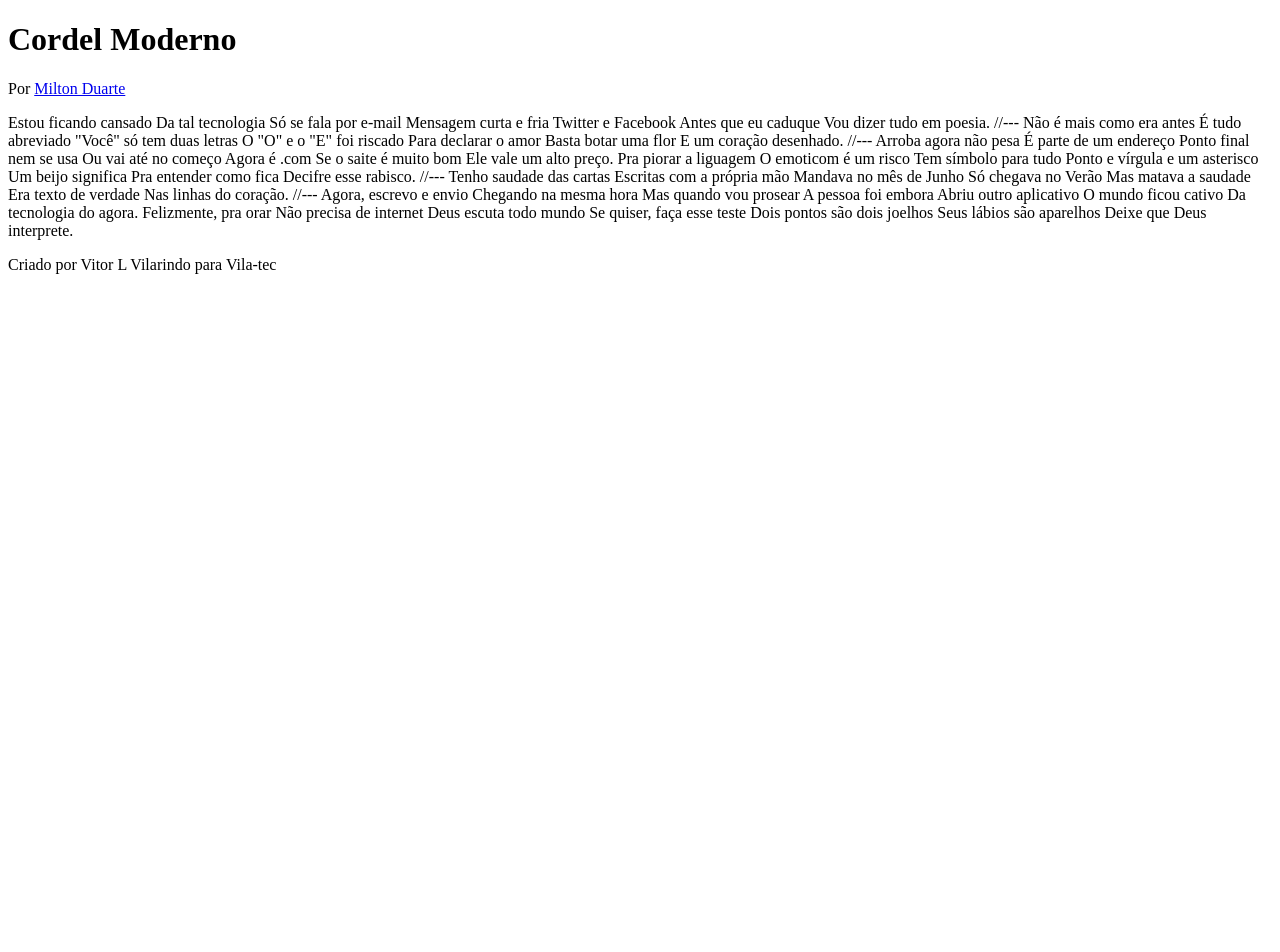
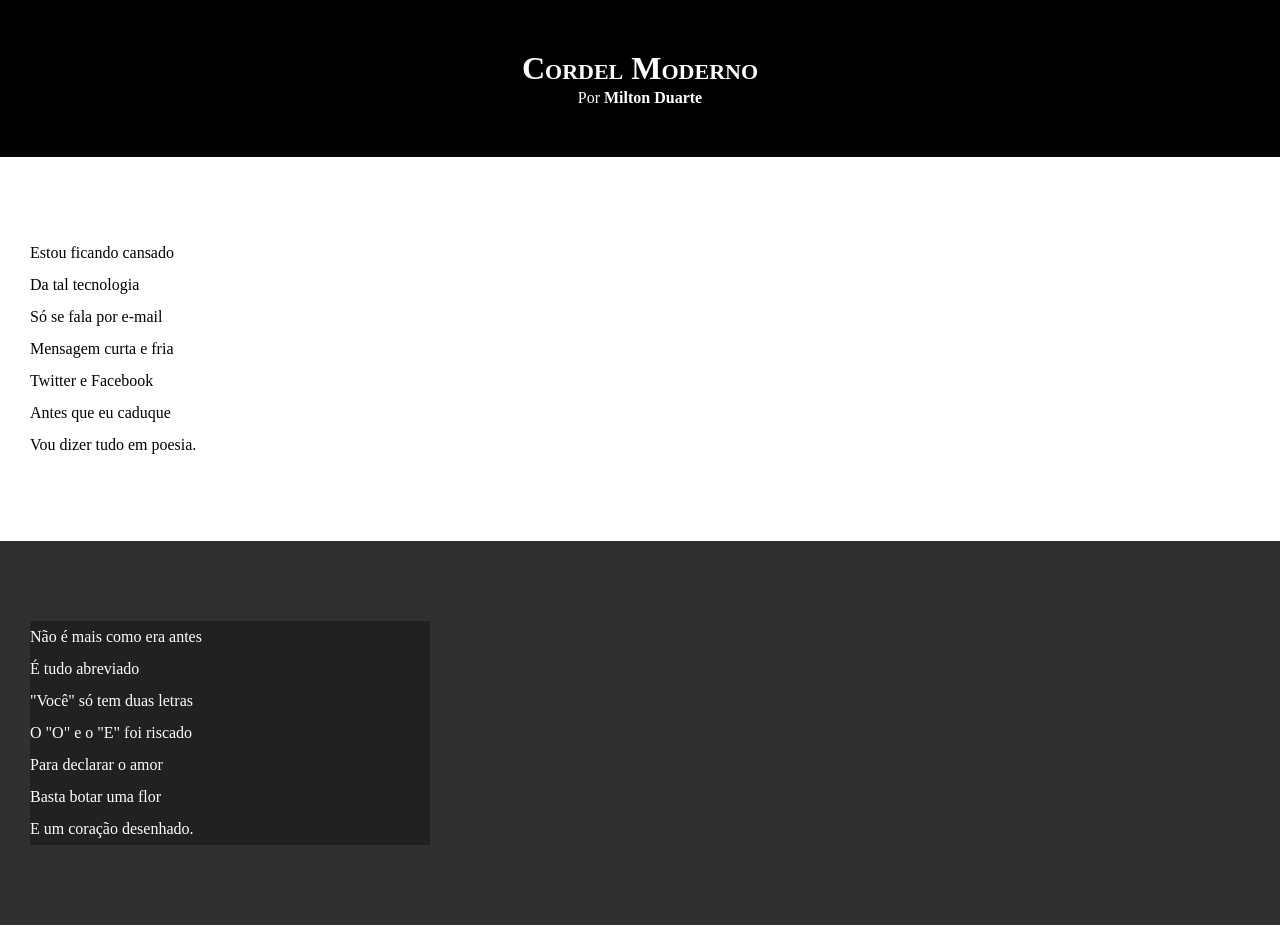
Before and after one commit to vitorvilarindo/desafios-html-css, a plain HTML site: page d012/index.html in a window 1280 px wide. Shown: the top 952 px of the page. Before the commit the page ends 800 px from the top, so only its background shows below. Drawn offline with Linux system fonts and the light colour scheme.

Commit message:
atualizei os estilos dos textos e blocos

```diff
--- /dev/null
+++ b/d012/estilos/style.css
@@ -0,0 +1,67 @@
+@charset "UTF-8";
+
+* {
+    margin: 0px;
+    padding: 0px;
+}
+
+html, body {
+    min-height: 100vh;
+    background-color: lightslategray;
+}
+
+header {
+    text-align: center;
+    color: white;
+    background-color: black;
+}
+
+header > h1 {
+    padding-top: 50px;
+    font-variant: small-caps;
+}
+
+header > p {
+    padding-top: 2px;
+    padding-bottom: 50px;
+}
+
+a {
+    text-decoration: none;
+    font-weight: bold;
+    color: white;
+}
+
+a:hover {
+    text-decoration: underline;
+}
+
+section {
+    padding-top: 10vh;
+    padding-left: 30px;
+    padding-bottom: 10vh;
+    line-height: 2em;
+}
+
+section.normal {
+    background-color: white;
+    color: black;
+}
+
+section.especial {
+    background-color: rgb(48, 48, 48);
+    color: white;
+}
+
+section.especial > p {
+    width: 400px;
+    background-color: rgba(0, 0, 0, 0.308);
+}
+
+footer {
+    font-family: Arial, Helvetica, sans-serif;
+    text-align: center;
+    background-color: black;
+    color: white;
+    padding: 10px;
+}
--- a/d012/index.html
+++ b/d012/index.html
@@ -6,10 +6,9 @@
     <meta name="viewport" content="width=device-width, initial-scale=1.0">
     <title>Cordel Moderno</title>
 
-    <link rel="stylesheet" href="style.css">
+    <link rel="stylesheet" href="estilos/style.css">
 </head>
 <body>
-    <main>
         <header>
             <h1>
                 Cordel Moderno
@@ -20,71 +19,90 @@
 
         </header>
 
-        Estou ficando cansado
-        Da tal tecnologia
-        Só se fala por e-mail
-        Mensagem curta e fria
-        Twitter e Facebook
-        Antes que eu caduque
-        Vou dizer tudo em poesia.
+        <section class="normal">
+            <p>
+                Estou ficando cansado<br>
+                Da tal tecnologia<br>
+                Só se fala por e-mail<br>
+                Mensagem curta e fria<br>
+                Twitter e Facebook<br>
+                Antes que eu caduque<br>
+                Vou dizer tudo em poesia.<br>
+            </p>
+        </section>
 
-        //---
 
-        Não é mais como era antes
-        É tudo abreviado
-        "Você" só tem duas letras
-        O "O" e o "E" foi riscado
-        Para declarar o amor
-        Basta botar uma flor
-        E um coração desenhado.
+        <section class="especial">
+            <p>
+                Não é mais como era antes<br>
+                É tudo abreviado<br>
+                "Você" só tem duas letras<br>
+                O "O" e o "E" foi riscado<br>
+                Para declarar o amor<br>
+                Basta botar uma flor<br>
+                E um coração desenhado.<br>
+            </p>
+        </section>
 
-        //---
+        <section class="normal">
+            <p>
+                Arroba agora não pesa<br>
+                É parte de um endereço<br>
+                Ponto final nem se usa<br>
+                Ou vai até no começo<br>
+                Agora é .com<br>
+                Se o saite é muito bom<br>
+                Ele vale um alto preço.<br>
+            </p>
 
-        Arroba agora não pesa
-        É parte de um endereço
-        Ponto final nem se usa
-        Ou vai até no começo
-        Agora é .com
-        Se o saite é muito bom
-        Ele vale um alto preço.
+            <p>
+                piorar a liguagem<br>
+                O emoticom é um risco<br>
+                Tem símbolo para tudo<br>
+                Ponto e vírgula e um asterisco<br>
+                Um beijo significa<br>
+                Pra entender como fica<br>
+                Decifre esse rabisco.<br>
+            </p>
+        </section>
 
-        Pra piorar a liguagem
-        O emoticom é um risco
-        Tem símbolo para tudo
-        Ponto e vírgula e um asterisco
-        Um beijo significa
-        Pra entender como fica
-        Decifre esse rabisco.
-        //---
+        <section class="especial">
+            <p>
+                Tenho saudade das cartas<br>
+                Escritas com a própria mão<br>
+                Mandava no mês de Junho<br>
+                Só chegava no Verão<br>
+                Mas matava a saudade<br>
+                Era texto de verdade<br>
+                Nas linhas do coração.<br>
+            </p>
+        </section>
 
-        Tenho saudade das cartas
-        Escritas com a própria mão
-        Mandava no mês de Junho
-        Só chegava no Verão
-        Mas matava a saudade
-        Era texto de verdade
-        Nas linhas do coração.
-        //---
 
-        Agora, escrevo e envio
-        Chegando na mesma hora
-        Mas quando vou prosear
-        A pessoa foi embora
-        Abriu outro aplicativo
-        O mundo ficou cativo
-        Da tecnologia do agora.
+        <section class="normal">
+            <p>
+                Agora, escrevo e envio<br>
+                Chegando na mesma hora<br>
+                Mas quando vou prosear<br>
+                A pessoa foi embora<br>
+                Abriu outro aplicativo<br>
+                O mundo ficou cativo<br>
+                Da tecnologia do agora.<br>
+            </p>
 
-        Felizmente, pra orar
-        Não precisa de internet
-        Deus escuta todo mundo
-        Se quiser, faça esse teste
-        Dois pontos são dois joelhos
-        Seus lábios são aparelhos
-        Deixe que Deus interprete.
-    </main>
+            <p>
+                Felizmente, pra orar<br>
+                Não precisa de internet<br>
+                Deus escuta todo mundo<br>
+                Se quiser, faça esse teste<br>
+                Dois pontos são dois joelhos<br>
+                Seus lábios são aparelhos<br>
+                Deixe que Deus interprete.<br>
+            </p>
+        </section>
 
     <footer>
-        <p>Criado por Vitor L Vilarindo para Vila-tec</p>
+        <p>Criado por <a href="https://github.com/vitorvilarindo" target="_blank">Vitor L Vilarindo</a> para Vila-tec</p>
     </footer>
 </body>
 </html>
--- a/d012/style.css
+++ /dev/null
@@ -1 +0,0 @@
-@charset "UTF-8";
```
